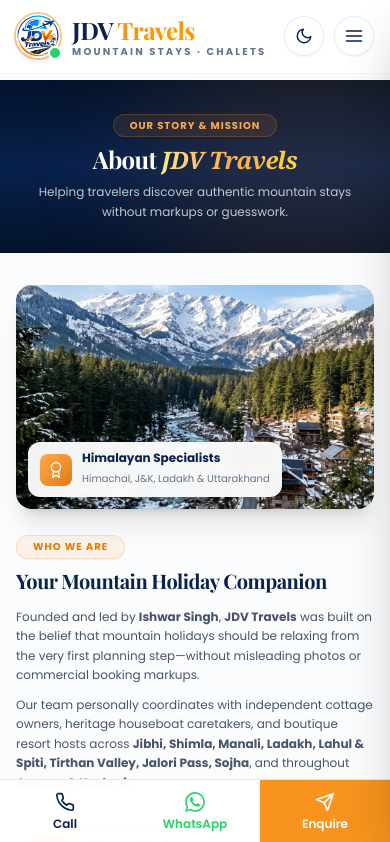
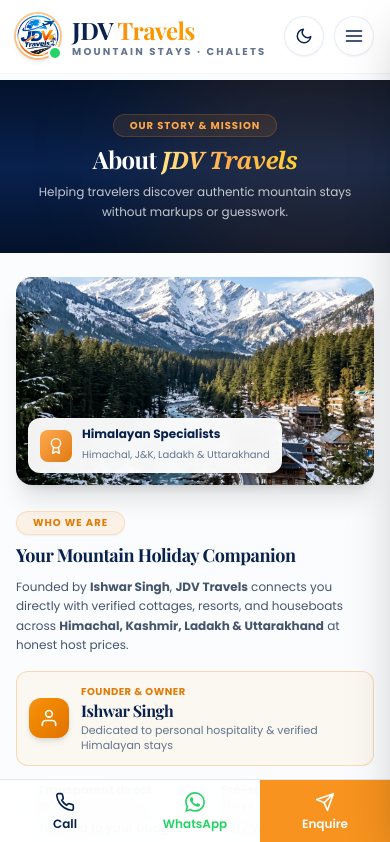
Before and after one commit to CFS-TECH/JDV-Travels, a React (Vite) app in the folder frontend/: page /about in a window 390 px wide. Shown: the top 842 px of the page. Built offline with nearby package versions, Linux system fonts and the light colour scheme; a web font is replaced by a local one.

Commit message:
Shorten AboutPage mobile story text and prevent horizontal overflow

```diff
--- a/frontend/src/pages/AboutPage.jsx
+++ b/frontend/src/pages/AboutPage.jsx
@@ -5,7 +5,7 @@
 
 export default function AboutPage() {
   return (
-    <div className="pt-20 sm:pt-28 pb-4 sm:pb-12">
+    <div className="pt-20 sm:pt-28 pb-4 sm:pb-12 overflow-x-hidden">
       {/* Page Header */}
       <section className="relative overflow-hidden bg-gradient-to-b from-navy-950 via-navy-900 to-navy-950 py-8 sm:py-16 text-white">
         <div className="pointer-events-none absolute -right-20 -top-20 size-80 rounded-full bg-saffron-500/10 blur-3xl" />
@@ -21,14 +21,14 @@
       </section>
 
       {/* Main Story Section */}
-      <section className="py-8 sm:py-20">
+      <section className="py-6 sm:py-20">
         <div className="container-x grid items-center gap-6 sm:gap-14 lg:grid-cols-2">
-          <div className="reveal relative sm:pb-16 sm:pr-10">
+          <div className="reveal relative min-w-0 sm:pb-16 sm:pr-10">
             <img
               src="/Assets/destinations/manali.png"
               alt="Snowy Himalayan peaks and pine forest"
               loading="lazy"
-              className="h-56 sm:h-[460px] w-full rounded-2xl sm:rounded-3xl object-cover shadow-xl sm:shadow-2xl"
+              className="h-52 sm:h-[460px] w-full rounded-2xl sm:rounded-3xl object-cover shadow-xl sm:shadow-2xl"
             />
             <img
               src="/Assets/destinations/jibhi.jpg"
@@ -47,14 +47,14 @@
             </div>
           </div>
 
-          <div className="reveal" style={{ '--d': '.15s' }}>
+          <div className="reveal min-w-0" style={{ '--d': '.15s' }}>
             <span className="eyebrow text-[10px] sm:text-xs">Who We Are</span>
-            <h2 className="mt-2 sm:mt-4 text-xl font-bold sm:text-4xl">Your Mountain Holiday Companion</h2>
-            <p className="mt-3 sm:mt-5 text-xs sm:text-base leading-relaxed text-slate-600 dark:text-slate-300">
-              Founded and led by <strong>{OWNER_NAME}</strong>, <strong>JDV Travels</strong> was built on the belief that mountain holidays should be relaxing from the very first planning step—without misleading photos or commercial booking markups.
+            <h2 className="mt-1.5 sm:mt-4 text-lg font-bold sm:text-4xl">Your Mountain Holiday Companion</h2>
+            <p className="mt-2 sm:mt-4 text-xs sm:text-base leading-relaxed text-slate-600 dark:text-slate-300">
+              Founded by <strong>{OWNER_NAME}</strong>, <strong>JDV Travels</strong> connects you directly with verified cottages, resorts, and houseboats across <strong>Himachal, Kashmir, Ladakh &amp; Uttarakhand</strong> at honest host prices.
             </p>
-            <p className="mt-2.5 sm:mt-4 text-xs sm:text-base leading-relaxed text-slate-600 dark:text-slate-300">
-              Our team personally coordinates with independent cottage owners, heritage houseboat caretakers, and boutique resort hosts across <strong>Jibhi, Shimla, Manali, Ladakh, Lahul &amp; Spiti, Tirthan Valley, Jalori Pass, Sojha</strong>, and throughout <strong>Jammu &amp; Kashmir</strong>.
+            <p className="hidden sm:block mt-3 text-sm sm:text-base leading-relaxed text-slate-600 dark:text-slate-300">
+              We coordinate personally with property owners in Jibhi, Shimla, Manali, Spiti, Tirthan Valley, Jalori Pass, Sojha, Srinagar, and Gulmarg—so you get real room photos and zero booking markups.
             </p>
 
             {/* Owner Highlight Card */}
```
